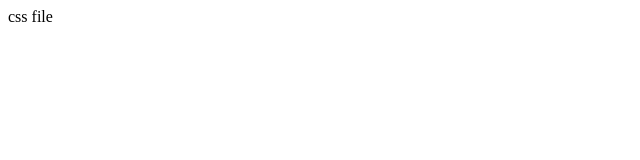
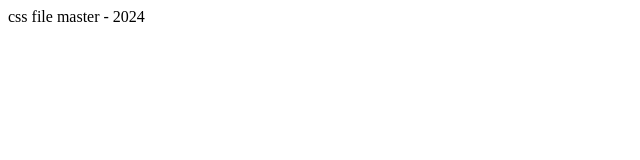
Before and after one commit to himanshum51/html, a plain HTML site: page sample.html in a window 1280 px wide. Shown: the whole page, without its empty margins (0-640 px from the left). Drawn offline with Linux system fonts and the light colour scheme.

Commit message:
master chnage

```diff
--- a/sample.html
+++ b/sample.html
@@ -7,5 +7,9 @@
 </head>
 <body>
     css file
+
+
+
+    master - 2024
 </body>
 </html>
```
